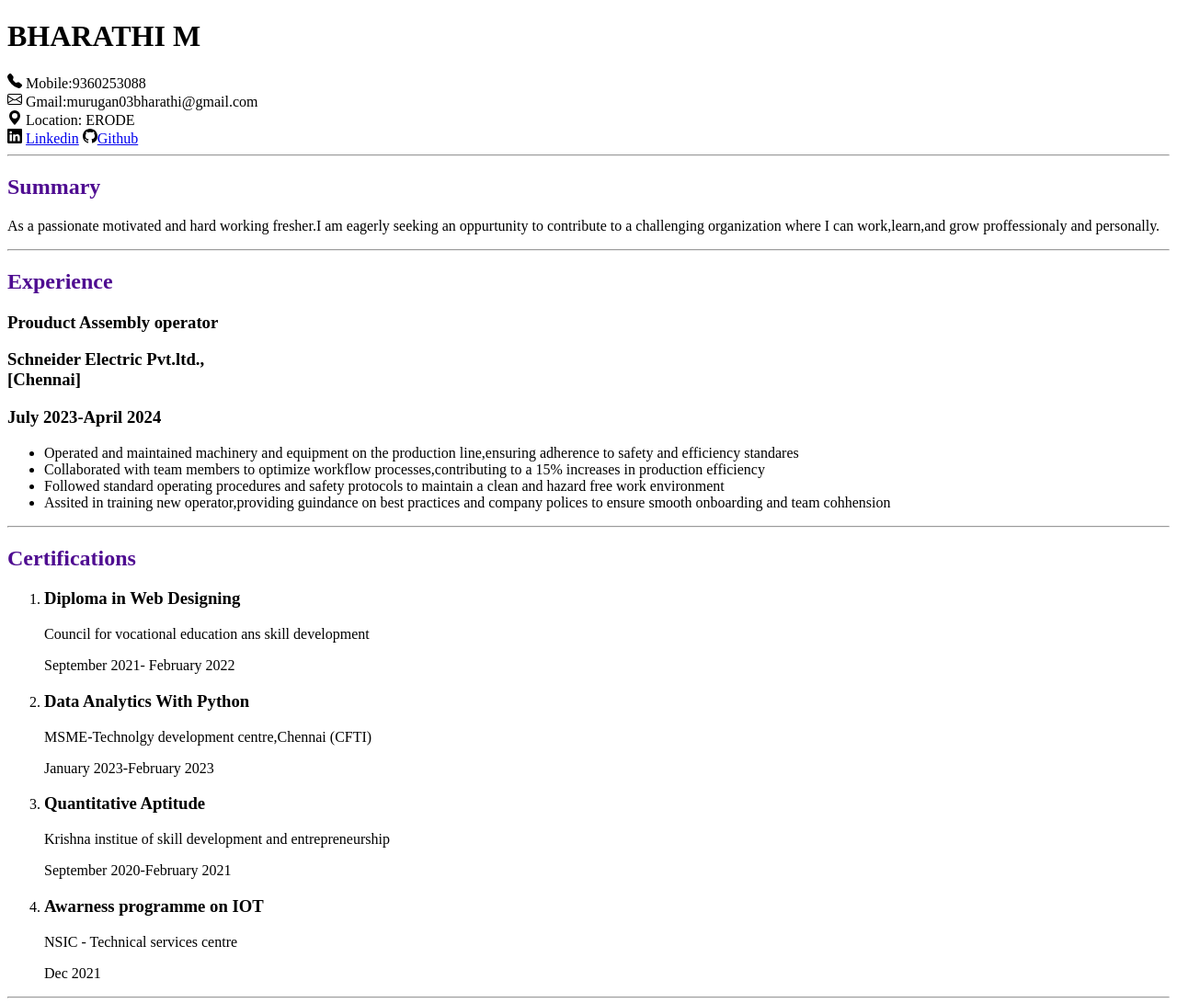
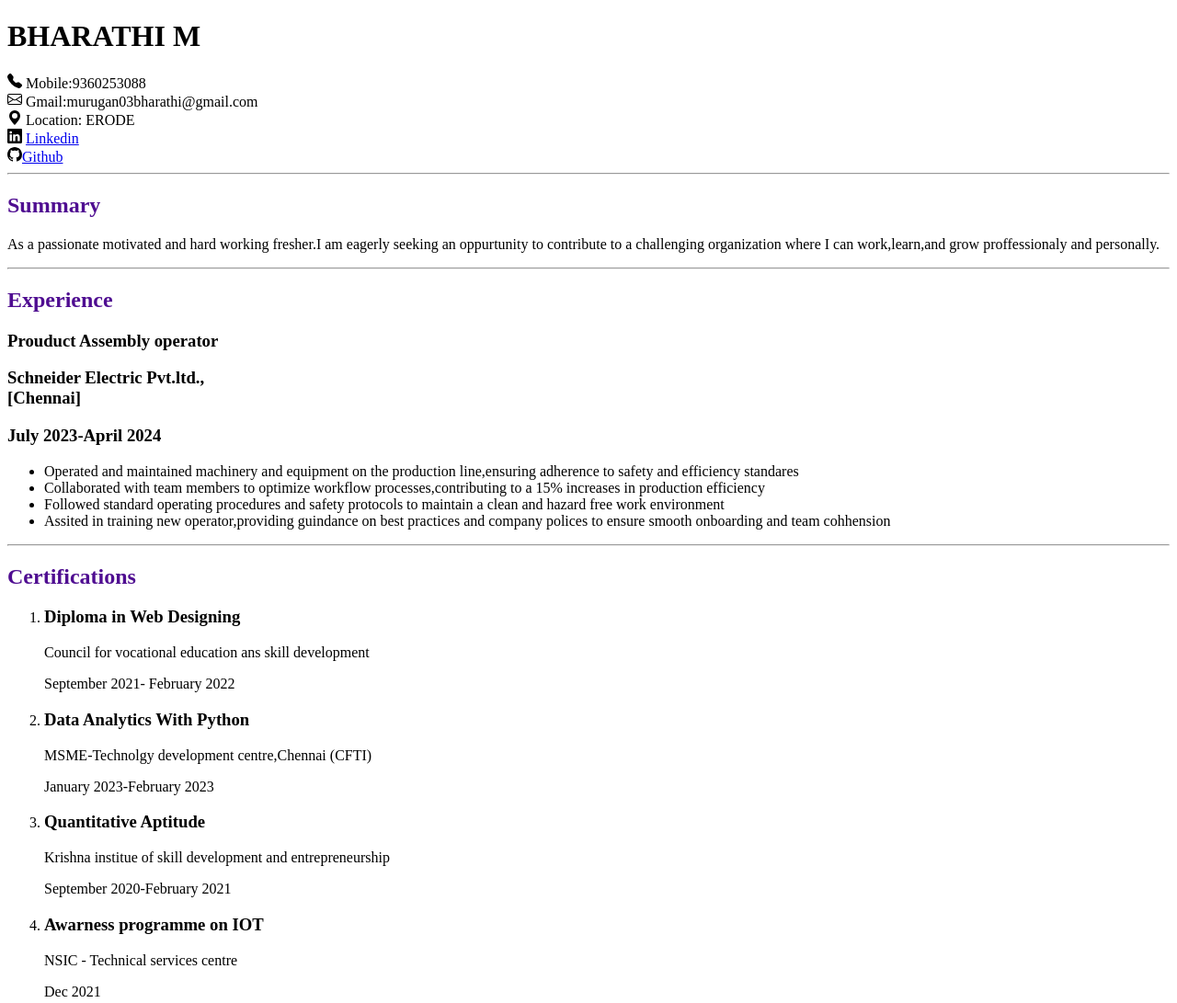
Before and after one commit to BharathiM2/resume-project, a plain HTML site: page index.html in a window 1280 px wide. Shown: the top 1091 px of the page at 92% size. Drawn offline with Linux system fonts and the light colour scheme.

Commit message:
added break

```diff
--- a/index.html
+++ b/index.html
@@ -26,8 +26,7 @@
               </svg> Location: ERODE<br>
               <svg xmlns="http://www.w3.org/2000/svg" width="16" height="16" fill="currentColor" class="bi bi-linkedin" viewBox="0 0 16 16">
                 <path d="M0 1.146C0 .513.526 0 1.175 0h13.65C15.474 0 16 .513 16 1.146v13.708c0 .633-.526 1.146-1.175 1.146H1.175C.526 16 0 15.487 0 14.854zm4.943 12.248V6.169H2.542v7.225zm-1.2-8.212c.837 0 1.358-.554 1.358-1.248-.015-.709-.52-1.248-1.342-1.248S2.4 3.226 2.4 3.934c0 .694.521 1.248 1.327 1.248zm4.908 8.212V9.359c0-.216.016-.432.08-.586.173-.431.568-.878 1.232-.878.869 0 1.216.662 1.216 1.634v3.865h2.401V9.25c0-2.22-1.184-3.252-2.764-3.252-1.274 0-1.845.7-2.165 1.193v.025h-.016l.016-.025V6.169h-2.4c.03.678 0 7.225 0 7.225z"/>
-              </svg> <a target="_blank" href="https://www.linkedin.com/in/bharathi-m-a288a0264">Linkedin</a>
-              <svg xmlns="http://www.w3.org/2000/svg" width="16" height="16" fill="currentColor" class="bi bi-github" viewBox="0 0 16 16">
+              </svg> <a target="_blank" href="https://www.linkedin.com/in/bharathi-m-a288a0264">Linkedin</a> <br>             <svg xmlns="http://www.w3.org/2000/svg" width="16" height="16" fill="currentColor" class="bi bi-github" viewBox="0 0 16 16">
                 <path d="M8 0C3.58 0 0 3.58 0 8c0 3.54 2.29 6.53 5.47 7.59.4.07.55-.17.55-.38 0-.19-.01-.82-.01-1.49-2.01.37-2.53-.49-2.69-.94-.09-.23-.48-.94-.82-1.13-.28-.15-.68-.52-.01-.53.63-.01 1.08.58 1.23.82.72 1.21 1.87.87 2.33.66.07-.52.28-.87.51-1.07-1.78-.2-3.64-.89-3.64-3.95 0-.87.31-1.59.82-2.15-.08-.2-.36-1.02.08-2.12 0 0 .67-.21 2.2.82.64-.18 1.32-.27 2-.27s1.36.09 2 .27c1.53-1.04 2.2-.82 2.2-.82.44 1.1.16 1.92.08 2.12.51.56.82 1.27.82 2.15 0 3.07-1.87 3.75-3.65 3.95.29.25.54.73.54 1.48 0 1.07-.01 1.93-.01 2.2 0 .21.15.46.55.38A8.01 8.01 0 0 0 16 8c0-4.42-3.58-8-8-8"/>
               </svg><a target="_blank" href="https://github.com/BharathiM2">Github</a>
 
```
